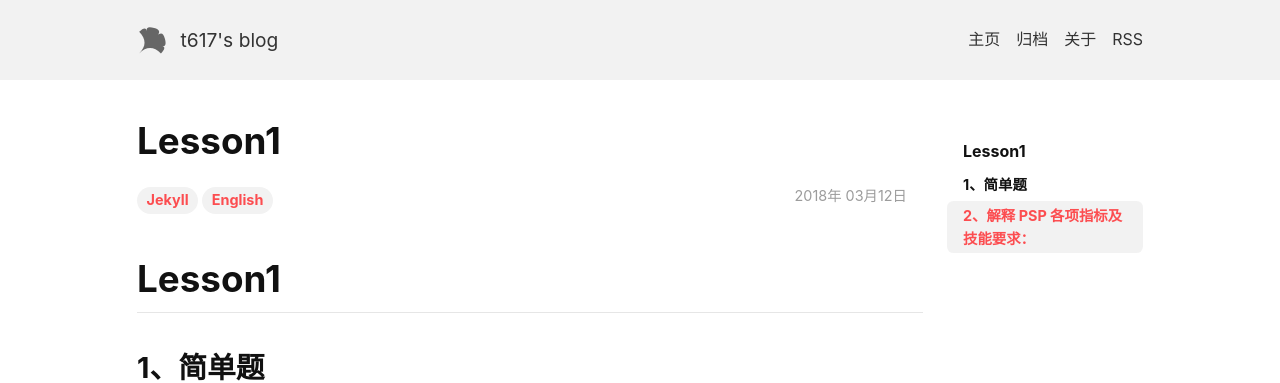
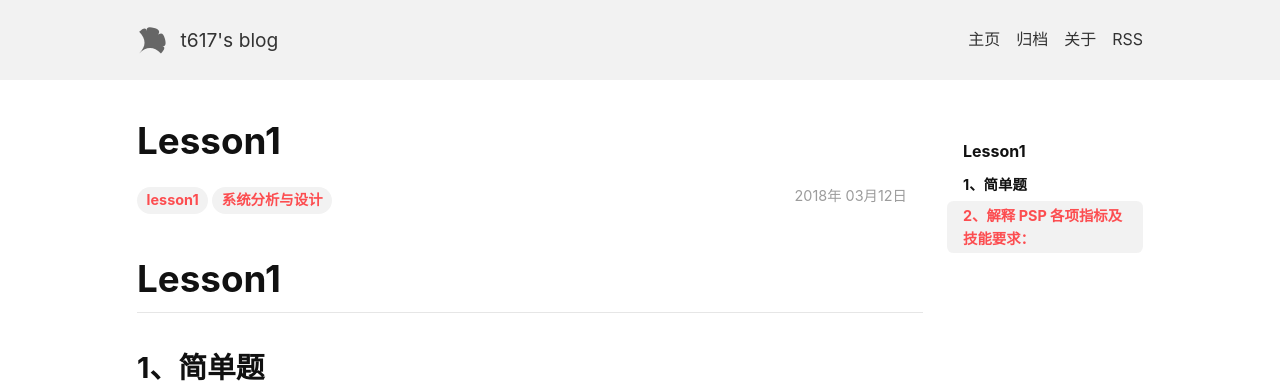
Before and after one commit to t617/blog, a Jekyll site: the page built from _posts/2018-03-12-lesson1.md, in a window 1280 px wide and 900 px high. Shown: the top 383 px of the window. Built offline with Jekyll 4.4.1, drawn with Linux system fonts in a browser that asks for light colours; nearby versions of some CDN libraries.

Commit message:
add first homework

```diff
--- a/_posts/2018-03-12-lesson1.md
+++ b/_posts/2018-03-12-lesson1.md
@@ -2,7 +2,7 @@
 layout: post
 title: Lesson1
 key: 20180312
-tags: Jekyll English
+tags: lesson1 系统分析与设计
 ---
 
 # Lesson1
```
Also changed, not shown: about.md (+1 -1 lines).
